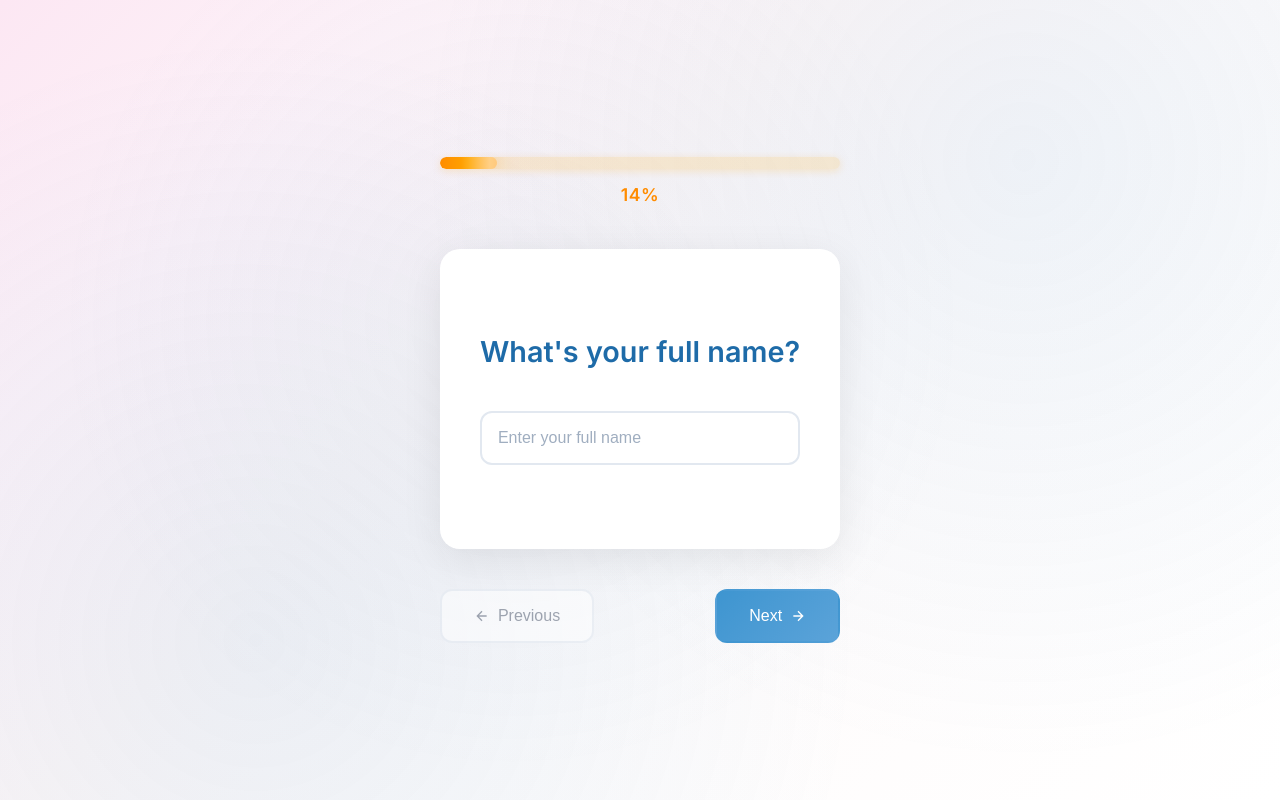
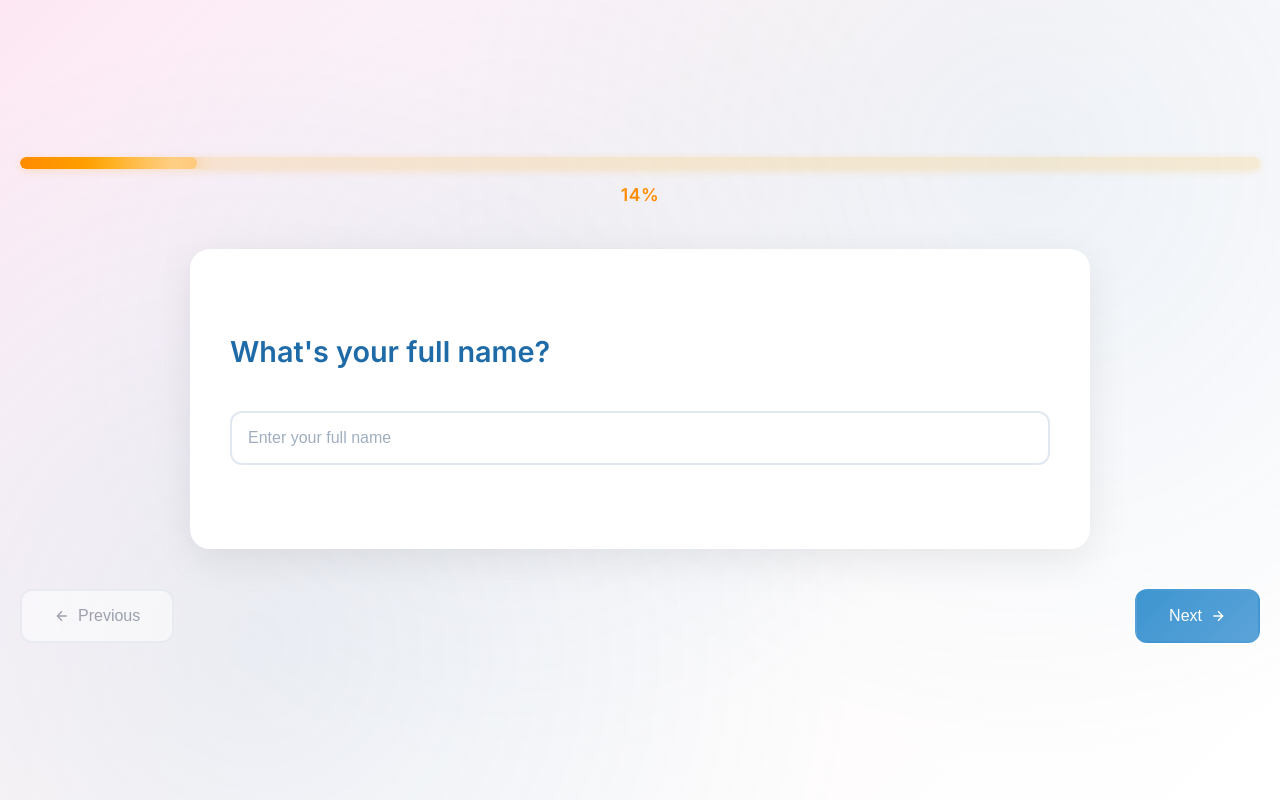
Before and after one commit to erfanexperience/Shipyar-questionnaire, a website: page index.html in a window 1280 px wide. Both pictures are taken after a click on the button "JOIN NOW". Drawn offline with Linux system fonts and the light colour scheme.

Commit message:
Fix questionnaire pages to be full width and ensure question boxes maintain consistent width

```diff
--- a/styles.css
+++ b/styles.css
@@ -232,7 +232,7 @@ body::before {
 
 /* Questionnaire Styles */
 .questionnaire-container {
-    max-width: 800px;
+    width: 100%;
     margin: 0 auto;
     padding: 40px 20px;
     min-height: 100vh;
@@ -301,10 +301,10 @@ body::before {
     padding: 40px;
     border-radius: 20px;
     box-shadow: 0 10px 40px rgba(0, 0, 0, 0.08);
-    margin-bottom: 40px;
+    margin: 0 auto 40px auto;
     min-height: 300px;
-    width: 100%;
-    max-width: 100%;
+    width: 90%;
+    max-width: 900px;
     display: flex;
     flex-direction: column;
     justify-content: center;
```
